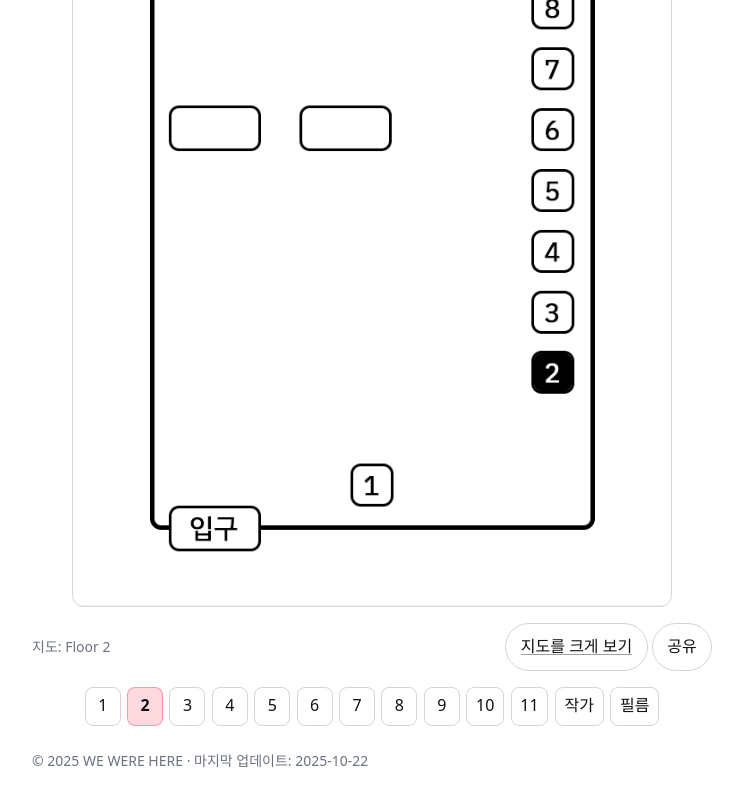
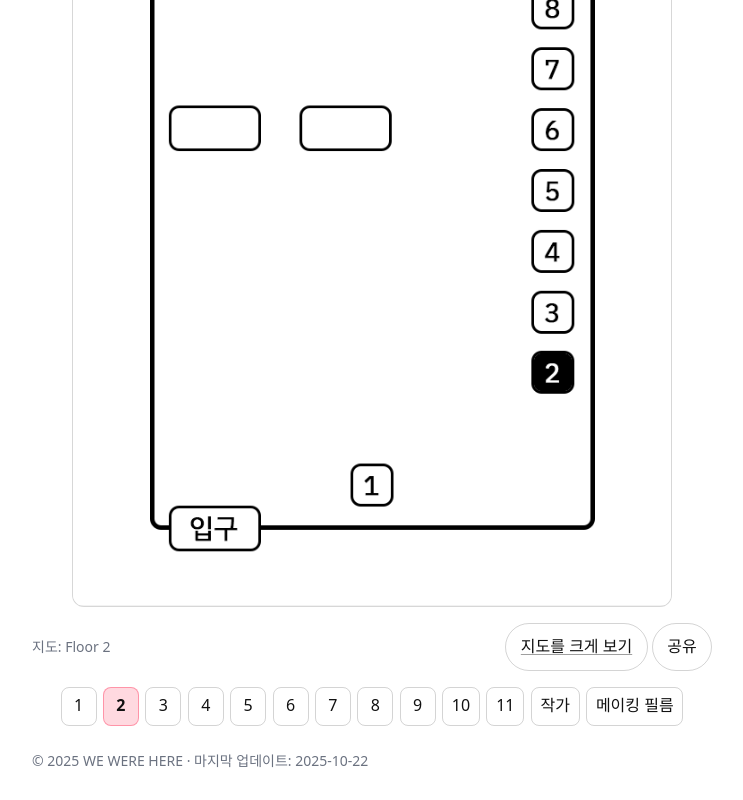
Before and after one commit to froggegul/exhb-2025, a plain HTML site: page works/02/01.html in a window 1280 px wide. Shown: the part 1371-2171 px from the top of the page, without its empty margins (268-1011 px from the left). Drawn offline with Linux system fonts and the light colour scheme.

Commit message:
Update 01.html

```diff
--- a/works/02/01.html
+++ b/works/02/01.html
@@ -116,7 +116,7 @@
         <a class="num" href="../10/01.html">10</a>
         <a class="num" href="../11/01.html">11</a>
         <a class="extra" href="../../pages/artist.html">작가</a>
-        <a class="extra" href="../../pages/making.html">필름</a>
+        <a class="extra" href="../../pages/making.html">메이킹 필름</a>
       </div>
     </main>
 
```
